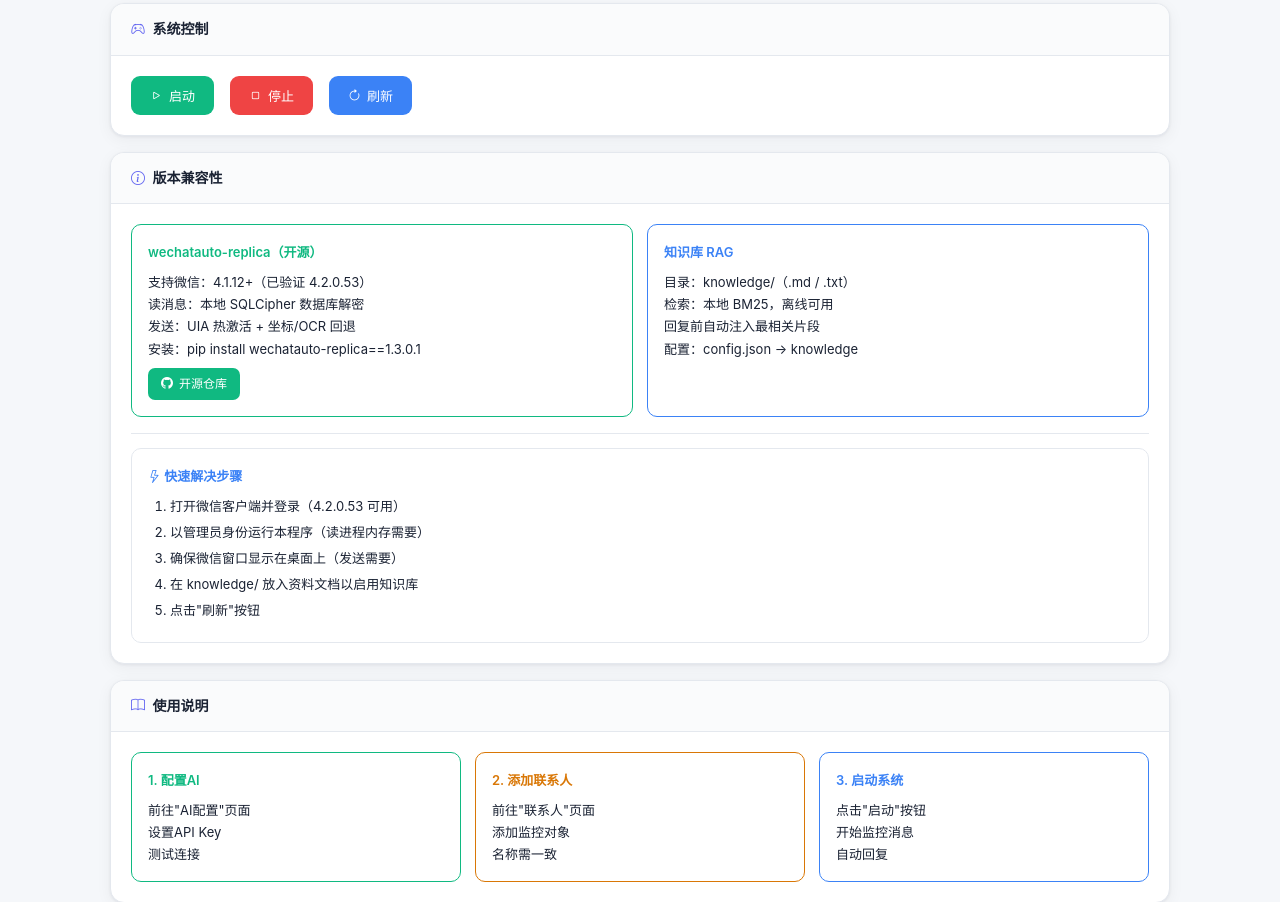
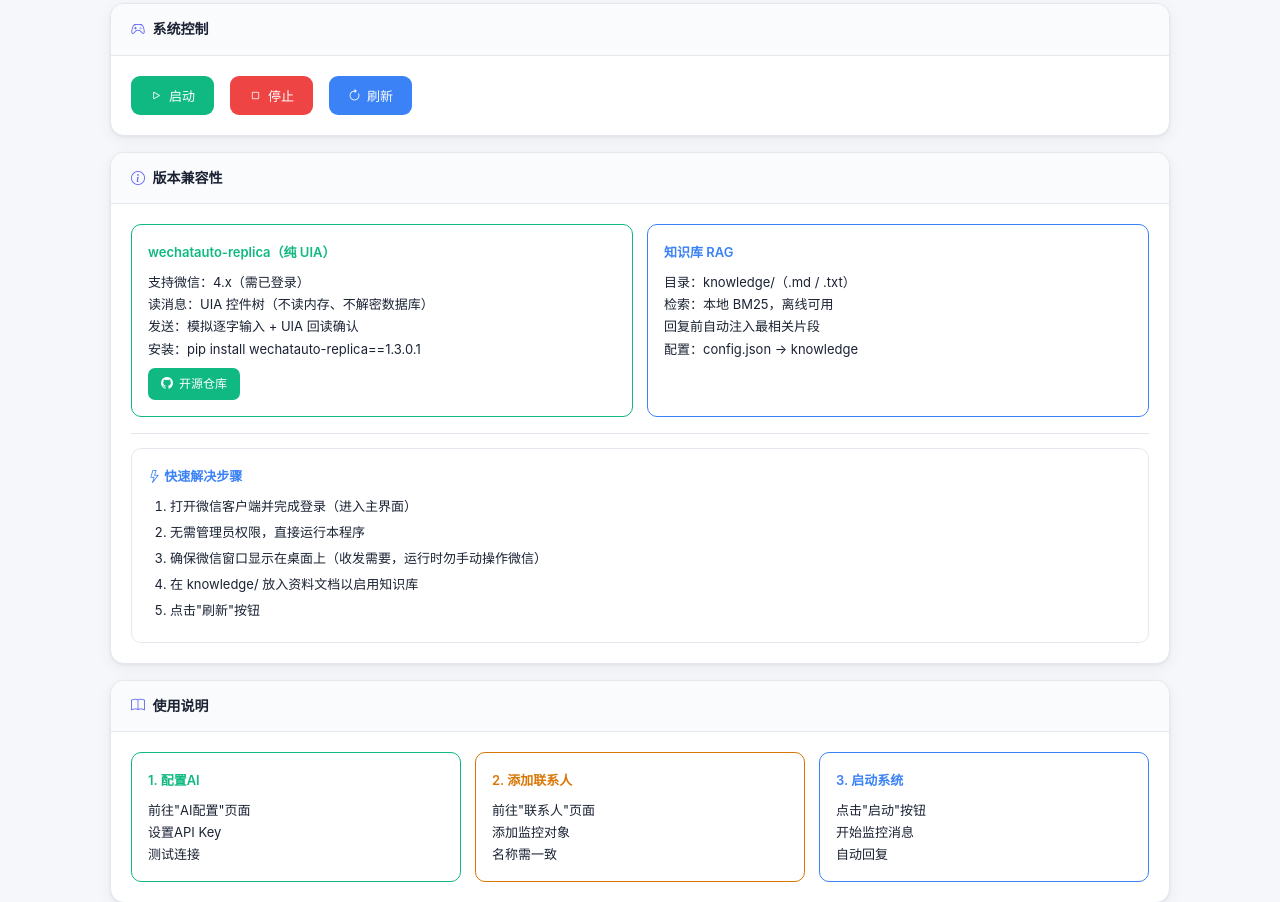
Before and after one commit to 2182977liu-bit/wechat-auto-reply, a Flask app: template templates/index.html in a window 1280 px wide. Shown: the part 351-1253 px from the top of the page. Run offline with Flask 3, Linux system fonts and the light colour scheme; the template is opened without the code that fills it, so the values that code supplies are empty; the visitor is signed in with stand-in values (Sample User, id 1); parts of the project's set-up code (start-up, migrations or seed data) failed here and were passed over.

Commit message:
docs(ui): index panel reflects pure-UIA (no DB decryption / no admin requirement)

```diff
--- a/templates/index.html
+++ b/templates/index.html
@@ -9,20 +9,14 @@
         <strong>微信未连接</strong>
     </div>
     <p class="mb-2" style="white-space: pre-line;">{{ status.last_error or '未知错误' }}</p>
-    {% if '主窗口' in (status.last_error or '') or '登录' in (status.last_error or '') or '目录' in (status.last_error or '') %}
+    {% if '主窗口' in (status.last_error or '') or '登录' in (status.last_error or '') or '窗口' in (status.last_error or '') %}
     <div class="mt-2" style="font-size: 16px;">
-        <strong>可能原因：微信未登录或权限不足</strong><br>
-        后端 wechatauto-replica 通过本地数据库解密读消息，需要微信已登录且本程序以管理员权限运行<br><br>
+        <strong>可能原因：微信未登录（停在扫码界面不算登录）</strong><br>
+        本程序采用纯 UI 自动化读消息，需要微信已登录且主窗口存在，<b>无需管理员权限</b><br><br>
         <strong>解决方法：</strong><br>
-        1. 打开微信客户端并登录（支持 4.2.0.53）<br>
-        2. 以管理员身份运行本程序<br>
-        3. 重新登录后刷新此页面
-    </div>
-    {% elif '权限' in (status.last_error or '') %}
-    <div class="mt-2" style="font-size: 16px;">
-        <strong>解决方法：</strong><br>
-        1. 右键点击 <code>run_as_admin.bat</code> → 以管理员身份运行<br>
-        2. 或者运行 <code>fix_permissions.bat</code> 修复权限后重新启动
+        1. 打开微信客户端并完成登录（进入主界面）<br>
+        2. 保持微信窗口在桌面可见<br>
+        3. 点击"启动"或刷新此页面
     </div>
     {% endif %}
 </div>
@@ -75,10 +69,10 @@
     <div class="pixel-card-body">
         <div class="pixel-grid pixel-grid-2 mb-4">
             <div class="info-box" style="border-color: var(--accent-green);">
-                <div class="info-title text-green">wechatauto-replica（开源）</div>
-                支持微信：4.1.12+（已验证 4.2.0.53）<br>
-                读消息：本地 SQLCipher 数据库解密<br>
-                发送：UIA 热激活 + 坐标/OCR 回退<br>
+                <div class="info-title text-green">wechatauto-replica（纯 UIA）</div>
+                支持微信：4.x（需已登录）<br>
+                读消息：UIA 控件树（不读内存、不解密数据库）<br>
+                发送：模拟逐字输入 + UIA 回读确认<br>
                 安装：pip install wechatauto-replica==1.3.0.1
                 <div class="mt-2">
                     <a href="https://github.com/fanyuantaier/wechatauto-replica" target="_blank" class="pixel-btn pixel-btn-green pixel-btn-sm">
@@ -98,9 +92,9 @@
         <div class="info-box">
             <div class="info-title text-blue"><i class="bi bi-lightning"></i> 快速解决步骤</div>
             <ol>
-                <li>打开微信客户端并登录（4.2.0.53 可用）</li>
-                <li>以管理员身份运行本程序（读进程内存需要）</li>
-                <li>确保微信窗口显示在桌面上（发送需要）</li>
+                <li>打开微信客户端并完成登录（进入主界面）</li>
+                <li>无需管理员权限，直接运行本程序</li>
+                <li>确保微信窗口显示在桌面上（收发需要，运行时勿手动操作微信）</li>
                 <li>在 knowledge/ 放入资料文档以启用知识库</li>
                 <li>点击"刷新"按钮</li>
             </ol>
```
